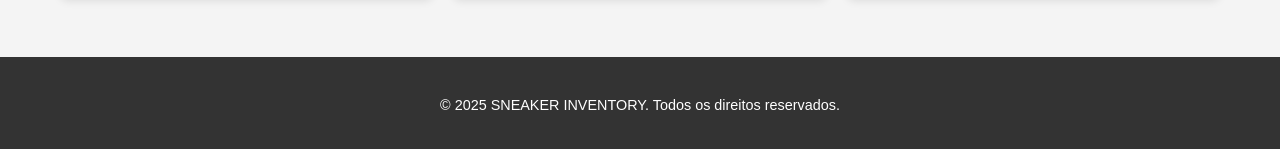
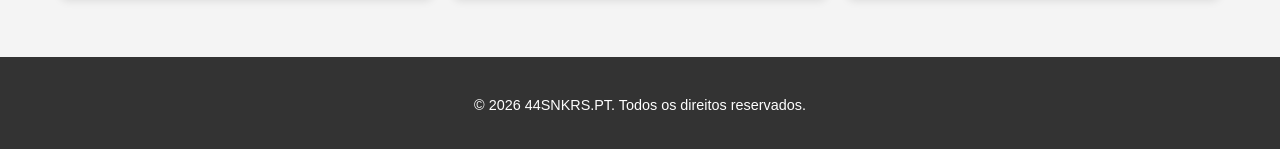
Before and after one commit to davidr44/sneakerinventory, a plain HTML site: page index.html in a window 1280 px wide. Shown: the part 4033-4182 px from the top of the page. Drawn offline with Linux system fonts and the light colour scheme.

Commit message:
Update index.html

```diff
--- a/index.html
+++ b/index.html
@@ -56,7 +56,7 @@
 
     <footer>
         <div class="container">
-            <p>&copy; 2025 SNEAKER INVENTORY. Todos os direitos reservados.</p>
+            <p>&copy; 2026 44SNKRS.PT. Todos os direitos reservados.</p>
         </div>
     </footer>
 
```
